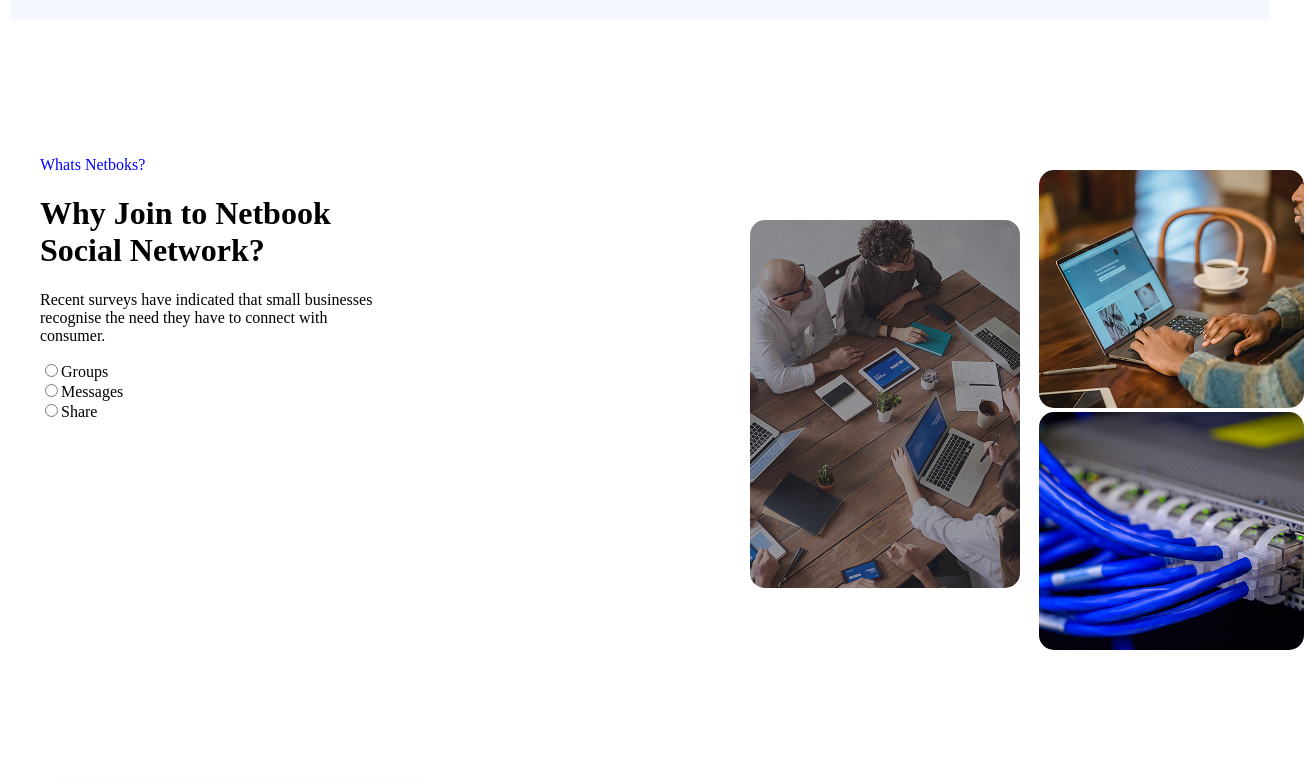
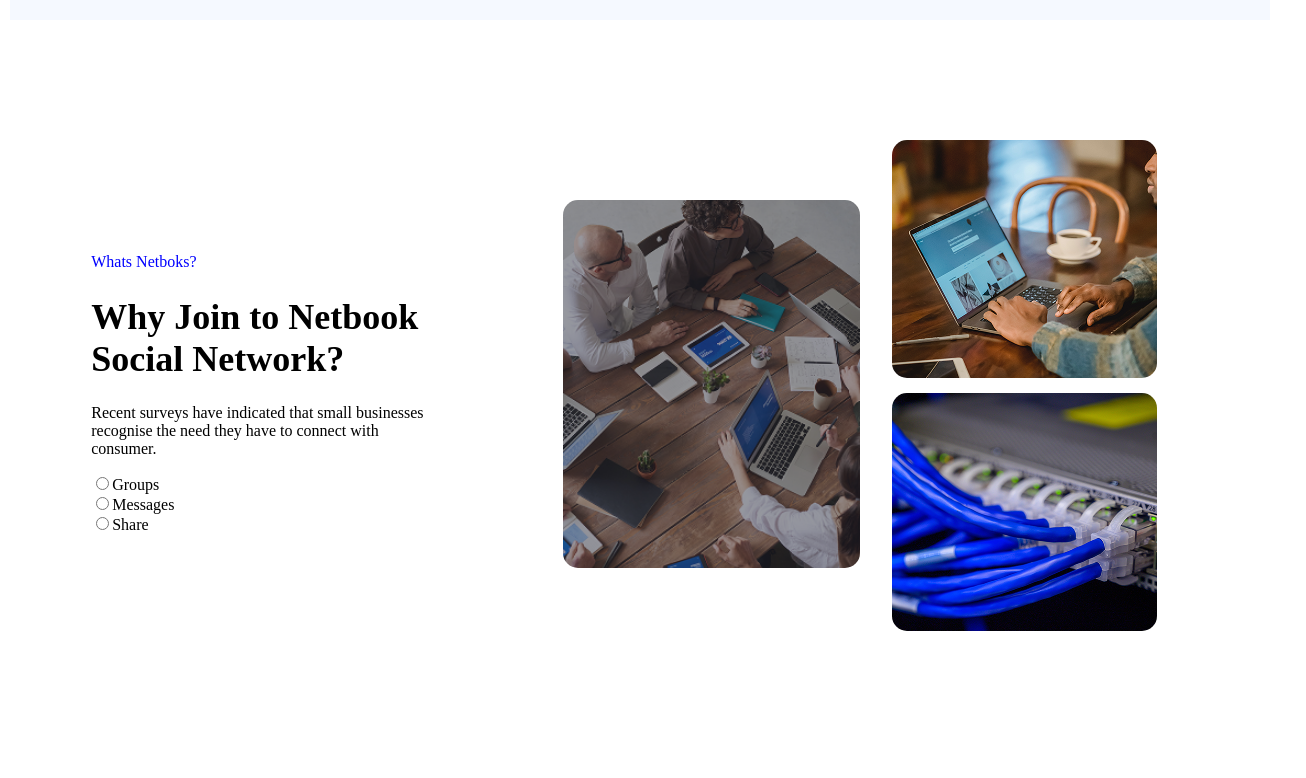
Before and after one commit to zodajalil-droid/D-1, a plain HTML site: page index.html in a window 1280 px wide. Shown: the part 680-1458 px from the top of the page, 1306 px wide, since content can reach past the window. Drawn offline with Linux system fonts and the light colour scheme.

Commit message:
update CSS

```diff
--- a/style.css
+++ b/style.css
@@ -74,46 +74,52 @@
     margin-left: 20px;
 }
 
-.box2{
+.box2 {
     max-width: 1200px;
-    margin: auto;
+    width: 90%;
+    margin: 100px auto 0;
     display: flex;
-    flex-wrap: wrap;
+    align-items: center;
     justify-content: space-between;
-    padding: 20px 30px;
-    margin-top: 100px;
+    gap: 30px;
+    padding: 20px;
+    box-sizing: border-box;
 }
 
-.tex6{
-    max-width: 1200px;
-    margin: auto;
-    position: absolute;
-    width: 270px;
-    height: 368px;
-    top: 900px;
-    left: 750px;
-    border-radius: 20px;
+.tex5 {
+    width: 40%;
 }
 
-.tex7{
-     max-width: 1200px;
-    margin: auto;
-    position: absolute;
-    width: 267px;
-    height: 252px;
-    top: 850px;
-    left: 1039px;
+.tex6 {
+    width: 27%;
 }
 
-.fek{
-     border-radius: 15px;
+.tex7 {
+    width: 27%;
+    display: flex;
+    flex-direction: column;
+    gap: 15px;
 }
 
-.fer{
+.tex6 img {
+    width: 100%;
+    height: 368px;
+    object-fit: cover;
+    border-radius: 15px;
+}
+
+.tex7 img {
+    width: 265px;
+    height: 238px;
+    object-fit: cover;
+    border-radius: 15px;
+}
+
+.fer {
     color: blue;
 }
 
-.fit{
+.fet {
     font-weight: 700;
     font-size: 36px;
 }
```
